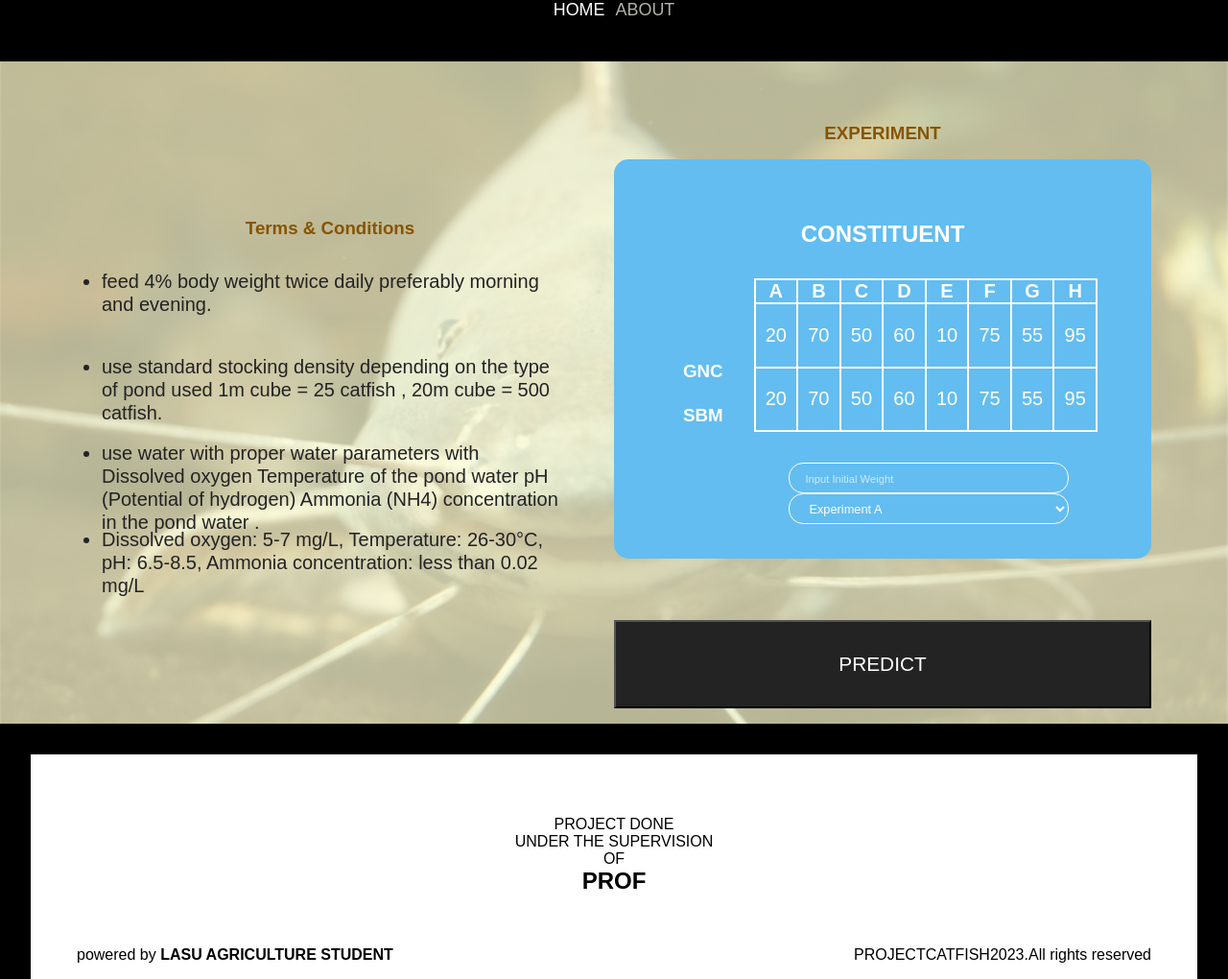
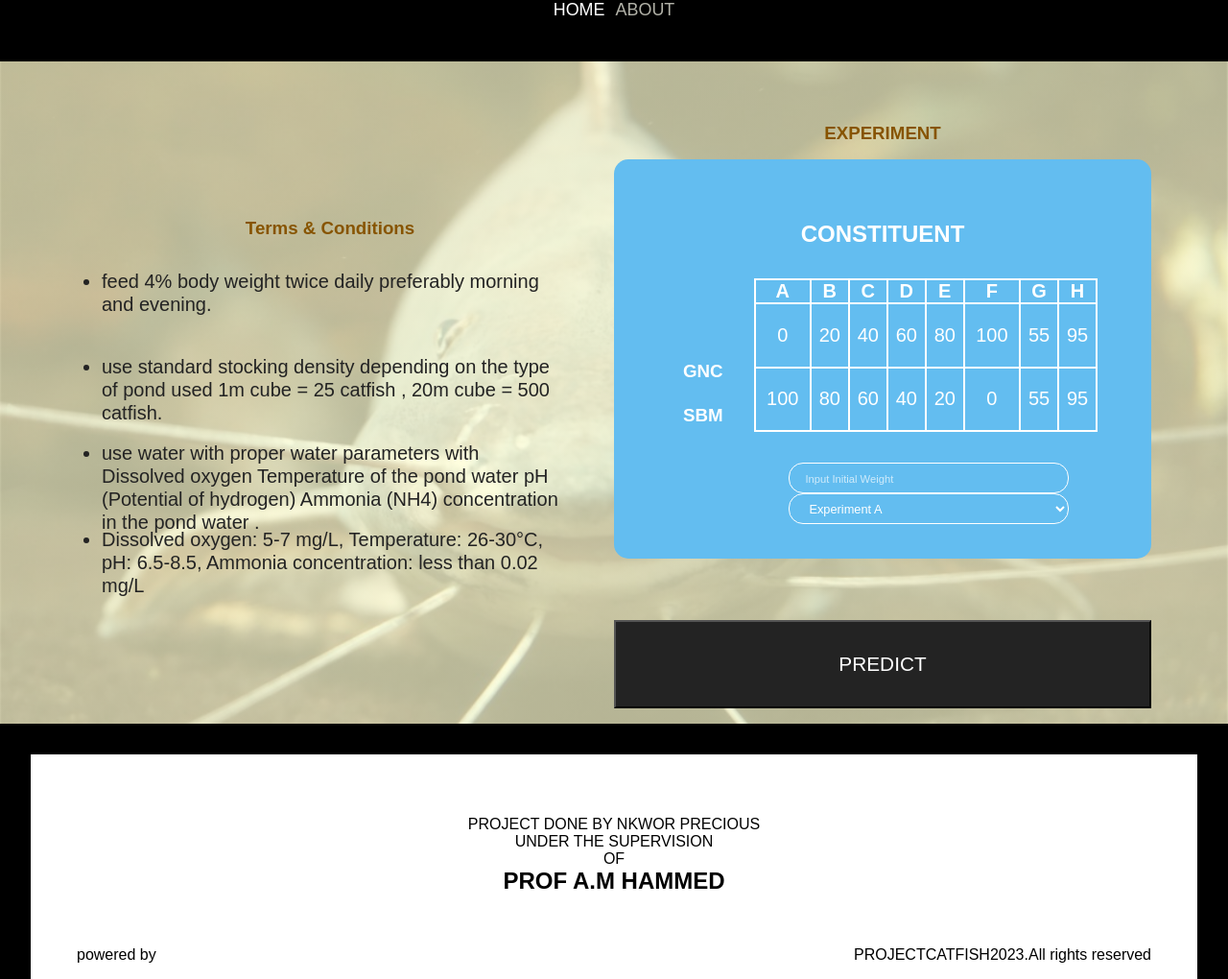
Before and after one commit to abiola814/catfish-weight-prediction-, a Flask app: page / in a window 1280 px wide. Shown: the whole page at 96% size. Run offline with Flask 3, Linux system fonts and the light colour scheme.

Commit message:
adjust about

```diff
--- a/templates/about.html
+++ b/templates/about.html
@@ -30,13 +30,13 @@ This model's foundation relies on historical weight ratios. By dividing the reco
         <footer>
             <div class="in-footer">
                 <div class="name">
-                    <p>PROJECT DONE/p>
+                     <p>PROJECT DONE BY NKWOR PRECIOUS  </p>
                     <p>UNDER THE SUPERVISION</p>
                     <p>OF</p>
-                    <h1>PROF</h1>
+                    <h1>PROF A.M HAMMED</h1>
                 </div>
                 <div class="down-div">
-                    <p>powered by <strong>LASU AGRICULTURE STUDENT</strong></p>
+                    <p class="p">powered by <strong></strong></p>
                     <p>PROJECTCATFISH2023.All rights reserved</p>
                 </div>
             </div>
--- a/templates/index.html
+++ b/templates/index.html
@@ -61,22 +61,22 @@ Ammonia concentration: less than 0.02 mg/L</li>
                             </thead>
                             <tbody class="table-body">
                                 <tr>
+                                    <td>0</td>
                                     <td>20</td>
-                                    <td>70</td>
-                                    <td>50</td>
+                                    <td>40</td>
                                     <td>60</td>
-                                    <td>10</td>
-                                    <td>75</td>
+                                    <td>80</td>
+                                    <td>100</td>
                                     <td>55</td>
                                     <td>95</td>
                                 </tr>
                                 <tr>
+                                    <td>100</td>
+                                    <td>80</td>
+                                    <td>60</td>
+                                    <td>40</td>
                                     <td>20</td>
-                                    <td>70</td>
-                                    <td>50</td>
-                                    <td>60</td>
-                                    <td>10</td>
-                                    <td>75</td>
+                                    <td>0</td>
                                     <td>55</td>
                                     <td>95</td>
                                 </tr>
@@ -114,13 +114,13 @@ Ammonia concentration: less than 0.02 mg/L</li>
         <footer>
             <div class="in-footer">
                 <div class="name">
-                    <p>PROJECT DONE </p>
+                    <p>PROJECT DONE BY NKWOR PRECIOUS  </p>
                     <p>UNDER THE SUPERVISION</p>
                     <p>OF</p>
-                    <h1>PROF </h1>
+                    <h1>PROF A.M HAMMED</h1>
                 </div>
                 <div class="down-div">
-                    <p class="p">powered by <strong> LASU AGRICULTURE STUDENT</strong></p>
+                    <p class="p">powered by <strong></strong></p>
                     <p>PROJECTCATFISH2023.All rights reserved</p>
                 </div>
             </div>
```
